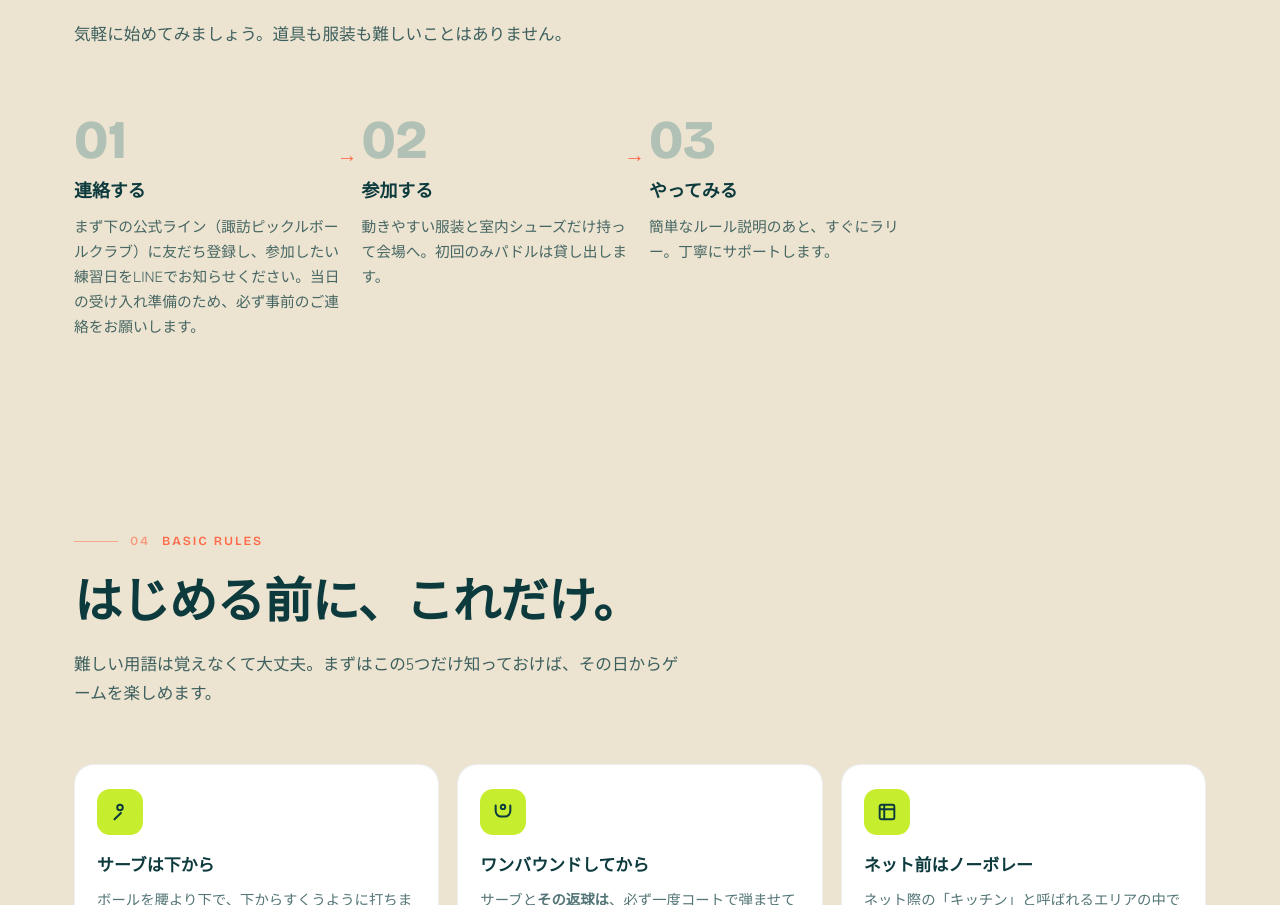
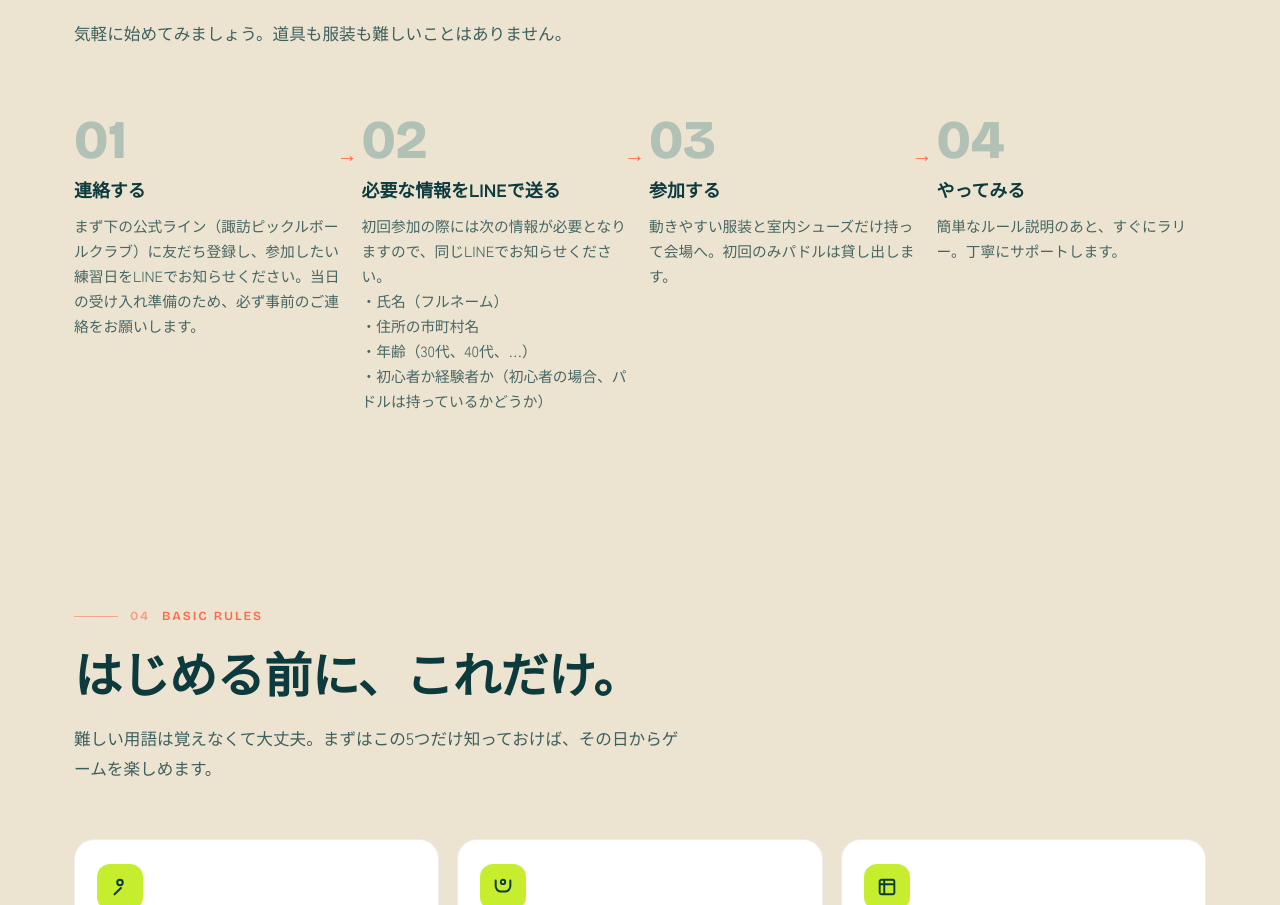
Before and after one commit to segchapp/suwa-pickleball, a plain HTML site: page index.html in a window 1280 px wide. Shown: the part 5129-6034 px from the top of the page. Drawn offline with nearby package versions, Linux system fonts and the light colour scheme; no server answers.

Commit message:
参加までの流れを4ステップに変更（必要な情報をLINEで送る を追加）
Co-Authored-By: Claude Fable 5.2 <noreply@anthropic.com>
Claude-Session: https://claude.ai/code/session_01NCJ7M7ZhGJc8Cs81RwSAFD

```diff
--- a/index.html
+++ b/index.html
@@ -543,8 +543,9 @@
     </div>
     <div class="steps">
       <div class="step reveal"><div class="stepnum en">01</div><h3>連絡する</h3><p>まず下の公式ライン（諏訪ピックルボールクラブ）に友だち登録し、参加したい練習日をLINEでお知らせください。当日の受け入れ準備のため、必ず事前のご連絡をお願いします。</p></div>
-      <div class="step reveal"><div class="stepnum en">02</div><h3>参加する</h3><p>動きやすい服装と室内シューズだけ持って会場へ。初回のみパドルは貸し出します。</p></div>
-      <div class="step reveal"><div class="stepnum en">03</div><h3>やってみる</h3><p>簡単なルール説明のあと、すぐにラリー。丁寧にサポートします。</p></div>
+      <div class="step reveal"><div class="stepnum en">02</div><h3>必要な情報をLINEで送る</h3><p>初回参加の際には次の情報が必要となりますので、同じLINEでお知らせください。<br>・氏名（フルネーム）<br>・住所の市町村名<br>・年齢（30代、40代、…）<br>・初心者か経験者か（初心者の場合、パドルは持っているかどうか）</p></div>
+      <div class="step reveal"><div class="stepnum en">03</div><h3>参加する</h3><p>動きやすい服装と室内シューズだけ持って会場へ。初回のみパドルは貸し出します。</p></div>
+      <div class="step reveal"><div class="stepnum en">04</div><h3>やってみる</h3><p>簡単なルール説明のあと、すぐにラリー。丁寧にサポートします。</p></div>
     </div>
   </div>
 </section>
```
